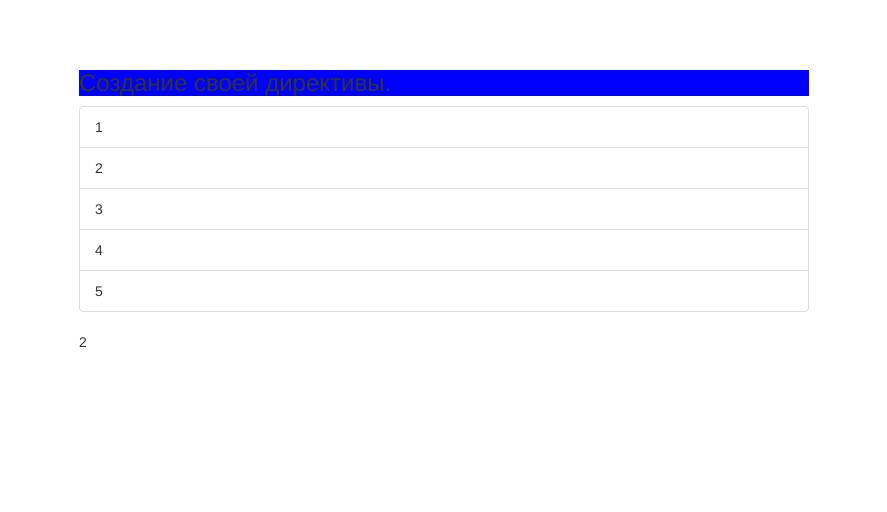
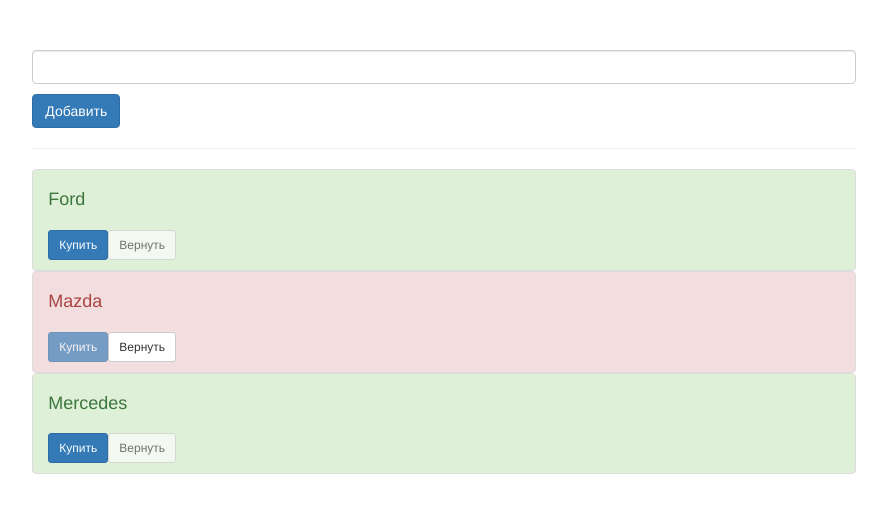
Before and after one commit to vbagaev/ngCourse-theory, an Angular app: page / in a window 1280 px wide. Shown: the top 512 px of the page, without its empty margins (196-1083 px from the left). Built offline with nearby package versions, Linux system fonts and the light colour scheme.

Commit message:
Создание сервиса

```diff
--- a/src/app/app.component.html
+++ b/src/app/app.component.html
@@ -1,23 +1,6 @@
-<div class="container">
-  <div class="col-xs-8 col-xs-offset-2">
-
-
-
-    <h3 appBackground ="yellow" [defaultColor]="'blue'">{{ headerText }}</h3>
-
-    <ul class="list-group">
-    	<li *ngFor="let item of items" (click) = "onClick(item)" class="list-group-item">
-    		{{item}}
-    	</li>
-    </ul>
-
-    <div [ngSwitch] ="current">
-    	<p *ngSwitchCase="1">1</p>
-    	<p *ngSwitchCase="2">2</p>
-    	<p *ngSwitchCase="3">3</p>
-    	<p *ngSwitchDefault> default</p>
-    </div>
-
-
+<div class="col-xs-8 col-xs-offset-2">
+  <app-car-add (onCarAdd)="addCarToList($event)"></app-car-add>
+  <div class="list-group">
+    <app-car *ngFor="let car of cars" [car]="car"></app-car>
   </div>
 </div>
--- a/src/app/app.component.ts
+++ b/src/app/app.component.ts
@@ -2,17 +2,28 @@ import { Component } from '@angular/core';
 
 @Component({
   selector: 'app-root',
-  templateUrl: './app.component.html',
-  styleUrls: ['./app.component.css']
+  templateUrl: './app.component.html'
 })
 export class AppComponent {
-  headerText = 'Создание своей директивы.';
-  items = [1, 2, 3, 4, 5];
-  current = 2;
+  cars = [
+    {
+      name: 'Ford',
+      isSold: false
+    },
+    {
+      name: 'Mazda',
+      isSold: true
+    },
+    {
+      name: 'Mercedes',
+      isSold: false
+    }
+  ];
 
-
-  onClick(number: number) {
-  		this.current = number;
-  		console.log(this.current);
+  addCarToList(carName: string) {
+    this.cars.push({
+      name: carName,
+      isSold: false
+    });
   }
 }
--- /dev/null
+++ b/src/app/car-add/car-add.component.html
@@ -0,0 +1,10 @@
+<input
+  [ngStyle]="{marginBottom: '10px'}"
+  type="text"
+  class="form-control"
+  [(ngModel)]="carName"
+>
+<button
+  class="btn btn-primary"
+  (click)="addCar()">Добавить</button>
+<hr>
--- /dev/null
+++ b/src/app/car-add/car-add.component.ts
@@ -0,0 +1,18 @@
+import { Component, EventEmitter, Output } from '@angular/core';
+
+@Component({
+  selector: 'app-car-add',
+  templateUrl: './car-add.component.html',
+  styleUrls: ['./car-add.component.css']
+})
+export class CarAddComponent{
+
+  @Output() onCarAdd = new EventEmitter<String>();
+  carName = '';
+
+  addCar() {
+    this.onCarAdd.emit(this.carName);
+    this.carName = '';
+  }
+
+}
--- a/src/app/car/car.component.html
+++ b/src/app/car/car.component.html
@@ -1,2 +1,15 @@
-<div class="alert alert-info">Эта машина продана!</div>
-<ng-content></ng-content>
+<div [ngClass]="getClass()">
+  <h4 [ngStyle]="{marginBottom: '20px'}">{{car.name}}</h4>
+  <div>
+    <button
+      class="btn btn-sm btn-primary"
+      [disabled]="car.isSold"
+      (click)="onAction('buy')"
+    >Купить</button>
+    <button
+      class="btn btn-sm btn-default"
+      [disabled]="!car.isSold"
+      (click)="onAction('return')"
+    >Вернуть</button>
+  </div>
+</div>
--- a/src/app/car/car.component.ts
+++ b/src/app/car/car.component.ts
@@ -1,23 +1,33 @@
-import { Component, Input, ContentChild, ElementRef, OnInit } from '@angular/core';
+import { Component, Input } from '@angular/core';
+import { ConsoleService } from '../console.service';
+
 
 @Component({
   selector: 'app-car',
   templateUrl: './car.component.html',
-  styleUrls: ['./car.component.css']
+  styleUrls: ['./car.component.css'],
+  providers: [ConsoleService]
 })
-export class CarComponent implements OnInit{
+export class CarComponent {
 
-@Input('carItem')
-car: {name: string, year: number};
+  @Input() car;
 
-@ContentChild('carHeading')  carHeading: ElementRef;
+  constructor (private consoleService: ConsoleService) {
 
-constructor() {
-	console.log('constructor');
-}
+  }
 
-ngOnInit() {
-	console.log('ngOnInit');
-}
+  getClass() {
+    return {
+      'list-group-item-success': !this.car.isSold,
+      'list-group-item-danger': this.car.isSold,
+      'list-group-item': true
+    }
+  }
+
+  onAction(type: string) {
+    this.car.isSold = type === 'buy' ? true : false;
+    const service = new ConsoleService();
+    this.consoleService.log(`${this.car.name} status ${type}`);
+  }
 
 }
--- /dev/null
+++ b/src/app/console.service.ts
@@ -0,0 +1,5 @@
+export class ConsoleService {
+	log(str: string) {
+	console.log(str);
+	}
+}
--- a/src/polyfills.ts
+++ b/src/polyfills.ts
@@ -57,7 +57,6 @@ import 'zone.js/dist/zone';  // Included with Angular CLI.
 
 
 
-
 /***************************************************************************************************
  * APPLICATION IMPORTS
  */
```
Also changed, not shown: src/app/app.module.ts (+4 -5 lines), src/app/car-add/car-add.component.css (added).
